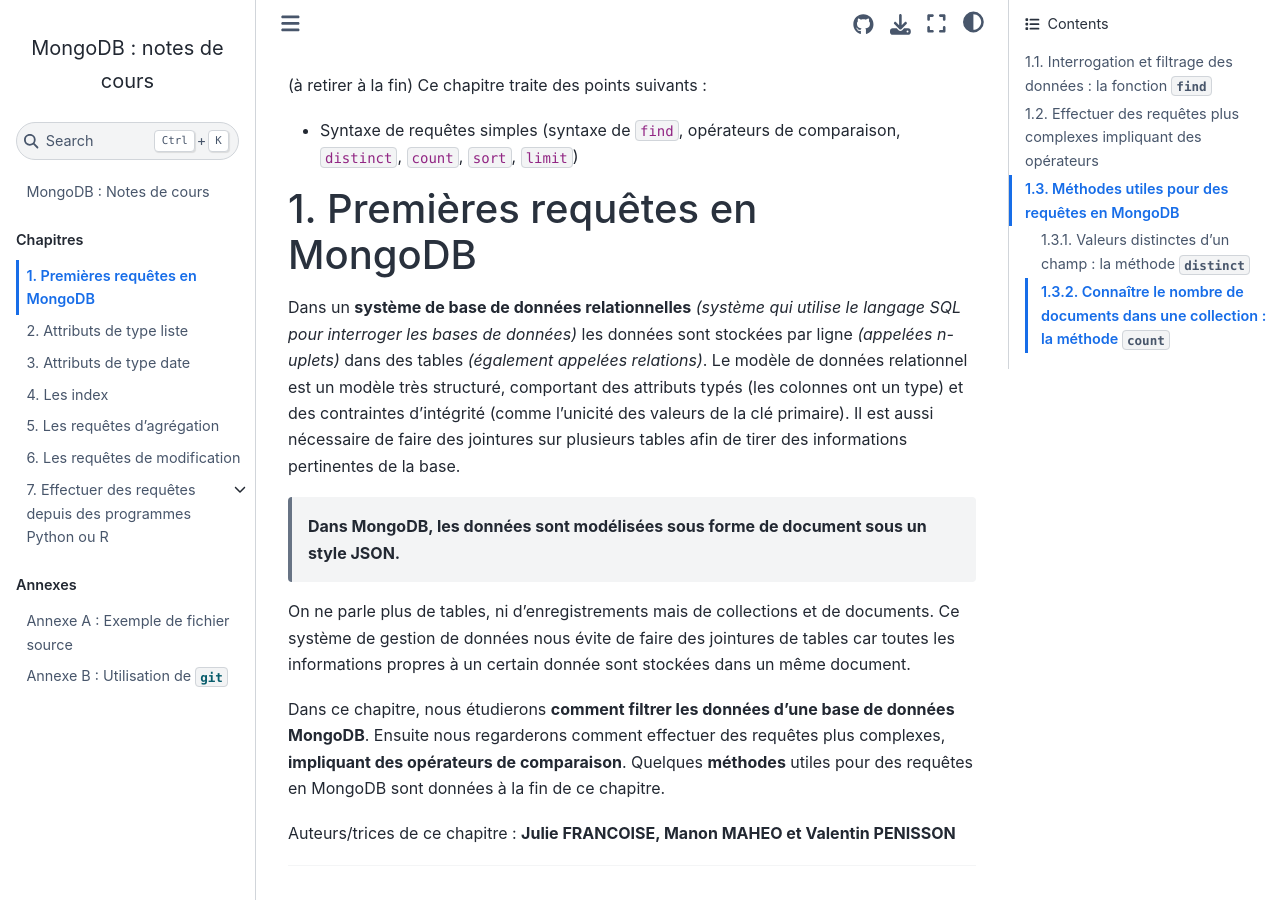
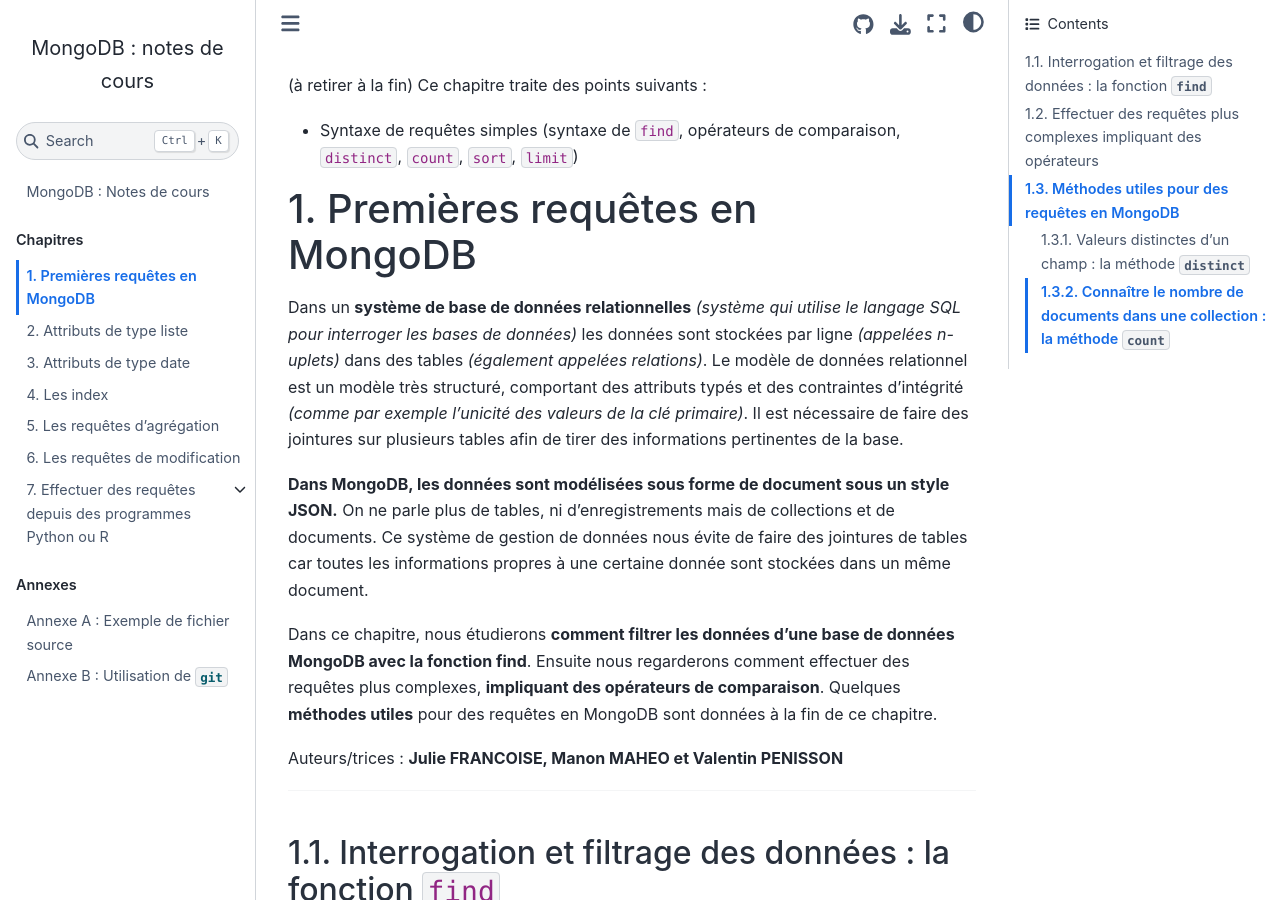
Before and after one commit to rtavenar/mongo_book, a Jupyter Book: the page built from content/01_find.md, in a window 1280 px wide and 900 px high. Built offline with Jupyter Book 1.0.4 settings and Sphinx 7.4.7 and the Sphinx Book theme 1.1.4, drawn with Linux system fonts in a browser that asks for light colours.

Commit message:
Update 01_find.md

```diff
--- a/content/01_find.md
+++ b/content/01_find.md
@@ -19,15 +19,13 @@
 
 # Premières requêtes en MongoDB
 
-Dans un **système de base de données relationnelles** *(système qui utilise le langage SQL pour interroger les bases de données)* les données sont stockées par ligne *(appelées n-uplets)* dans des tables *(également appelées relations)*. Le modèle de données relationnel est un modèle très structuré, comportant des attributs typés (les colonnes ont un type) et des contraintes d'intégrité (comme l'unicité des valeurs de la clé primaire). Il est aussi nécessaire de faire des jointures sur plusieurs tables afin de tirer des informations pertinentes de la base.
+Dans un **système de base de données relationnelles** *(système qui utilise le langage SQL pour interroger les bases de données)* les données sont stockées par ligne *(appelées n-uplets)* dans des tables *(également appelées relations)*. Le modèle de données relationnel est un modèle très structuré, comportant des attributs typés et des contraintes d'intégrité *(comme par exemple l'unicité des valeurs de la clé primaire)*. Il est nécessaire de faire des jointures sur plusieurs tables afin de tirer des informations pertinentes de la base.
 
-> **Dans MongoDB, les données sont modélisées sous forme de document sous un style JSON.**
+**Dans MongoDB, les données sont modélisées sous forme de document sous un style JSON.** On ne parle plus de tables, ni d'enregistrements mais de collections et de documents. Ce système de gestion de données nous évite de faire des jointures de tables car toutes les informations propres à une certaine donnée sont stockées dans un même document.
 
-On ne parle plus de tables, ni d'enregistrements mais de collections et de documents. Ce système de gestion de données nous évite de faire des jointures de tables car toutes les informations propres à un certain donnée sont stockées dans un même document.
+Dans ce chapitre, nous étudierons **comment filtrer les données d'une base de données MongoDB avec la fonction find**. Ensuite nous regarderons comment effectuer des requêtes plus complexes, **impliquant des opérateurs de comparaison**. Quelques **méthodes utiles** pour des requêtes en MongoDB sont données à la fin de ce chapitre.
 
-Dans ce chapitre, nous étudierons **comment filtrer les données d'une base de données MongoDB**. Ensuite nous regarderons comment effectuer des requêtes plus complexes, **impliquant des opérateurs de comparaison**. Quelques **méthodes** utiles pour des requêtes en MongoDB sont données à la fin de ce chapitre.
-
-Auteurs/trices de ce chapitre : **Julie FRANCOISE, Manon MAHEO et Valentin PENISSON**
+Auteurs/trices : **Julie FRANCOISE, Manon MAHEO et Valentin PENISSON**
 
 ---
 
```
